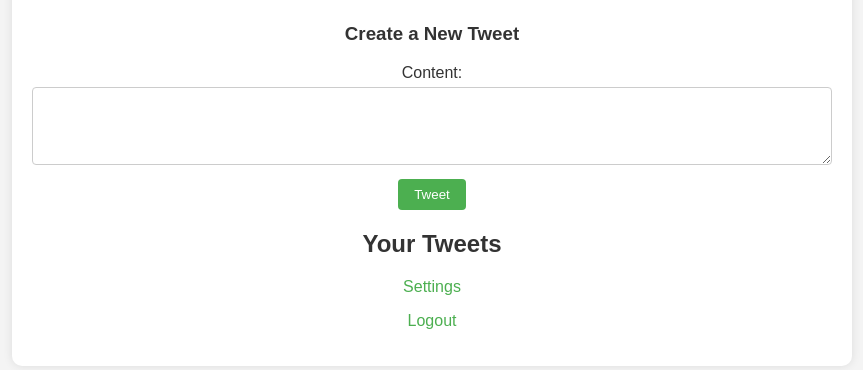
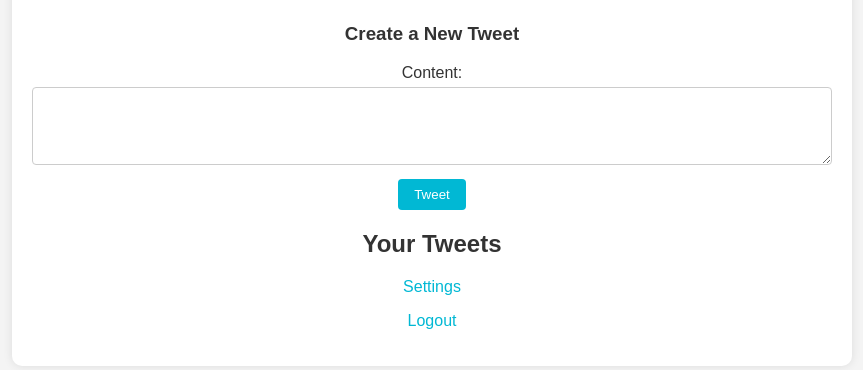
Before and after one commit to saharshgoenka/CSE412-SocialMediaSite, a Python web app: template flask/templates/homepage.html in a window 1280 px wide. Shown: the part 182-552 px from the top of the page, without its empty margins (208-1071 px from the left). Run offline with Jinja, Linux system fonts and the light colour scheme; the template is opened without the code that fills it, so the values that code supplies are empty.

Commit message:
Changed color theme

```diff
--- a/flask/templates/homepage.html
+++ b/flask/templates/homepage.html
@@ -57,7 +57,7 @@
         }
 
         input[type="submit"] {
-            background-color: #4caf50;
+            background-color: #01b8d4;
             color: #fff;
             padding: 8px 16px;
             border: none;
@@ -67,7 +67,7 @@
         }
 
         input[type="submit"]:hover {
-            background-color: #45a049;
+            background-color: #01b8d4;
         }
 
         ul {
@@ -89,7 +89,7 @@
         }
 
         a {
-            color: #4caf50;
+            color: #01b8d4;
             text-decoration: none;
         }
 
--- a/flask/templates/profile.html
+++ b/flask/templates/profile.html
@@ -13,7 +13,7 @@
         }
 
         header {
-            background-color: #4caf50;
+            background-color: #01b8d4;
             color: #fff;
             padding: 10px;
             text-align: center;
--- a/flask/templates/settings.html
+++ b/flask/templates/settings.html
@@ -51,13 +51,13 @@
         }
 
         input[type="submit"] {
-            background-color: #4CAF50;
+            background-color: #01b8d4;
             color: white;
             cursor: pointer;
         }
 
         input[type="submit"]:hover {
-            background-color: #45a049;
+            background-color: #00cbea;
         }
 
         #delete-account {
@@ -87,8 +87,6 @@
 
         #delete-account input[type="submit"]:hover {
             background-color: #e63946;
-        }
-
         }
     </style>
 </head>
--- a/flask/templates/signup.html
+++ b/flask/templates/signup.html
@@ -48,13 +48,13 @@
         }
 
         input[type="submit"] {
-            background-color: #4CAF50;
+            background-color: #01b8d4;
             color: white;
             cursor: pointer;
         }
 
         input[type="submit"]:hover {
-            background-color: #45a049;
+            background-color: #00cbea;
         }
 
         p {
--- a/flask/templates/tweet_details.html
+++ b/flask/templates/tweet_details.html
@@ -61,7 +61,7 @@
         }
 
         button[type="submit"] {
-            background-color: #4caf50;
+            background-color: #01b8d4;
             color: #fff;
             padding: 10px 20px; /* Adjust padding as needed */
             border: none;
@@ -71,7 +71,7 @@
         }
 
         button[type="submit"]:hover {
-            background-color: #45a049;
+            background-color: #00cbea;
         }
 
     </style>
```
